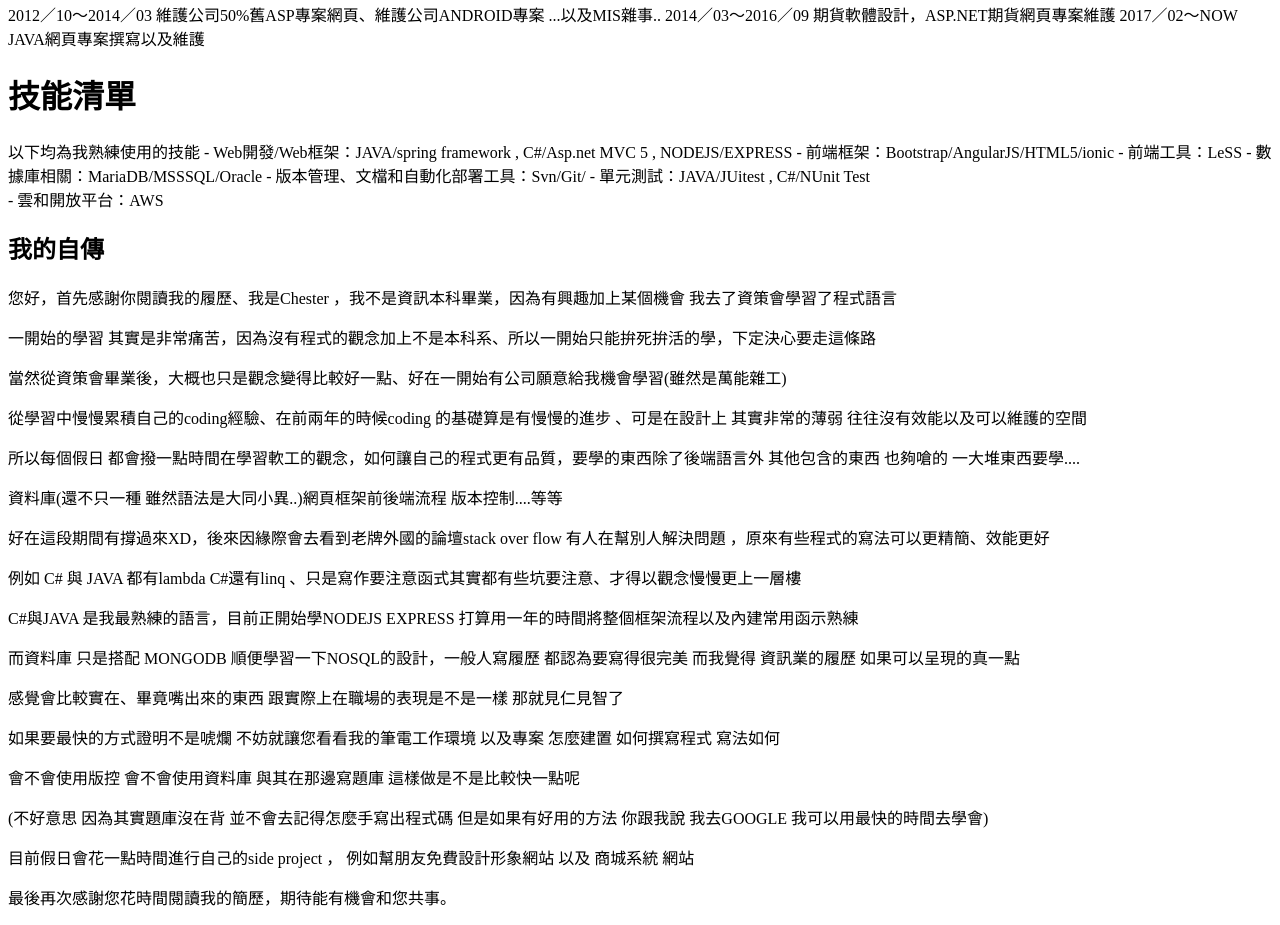
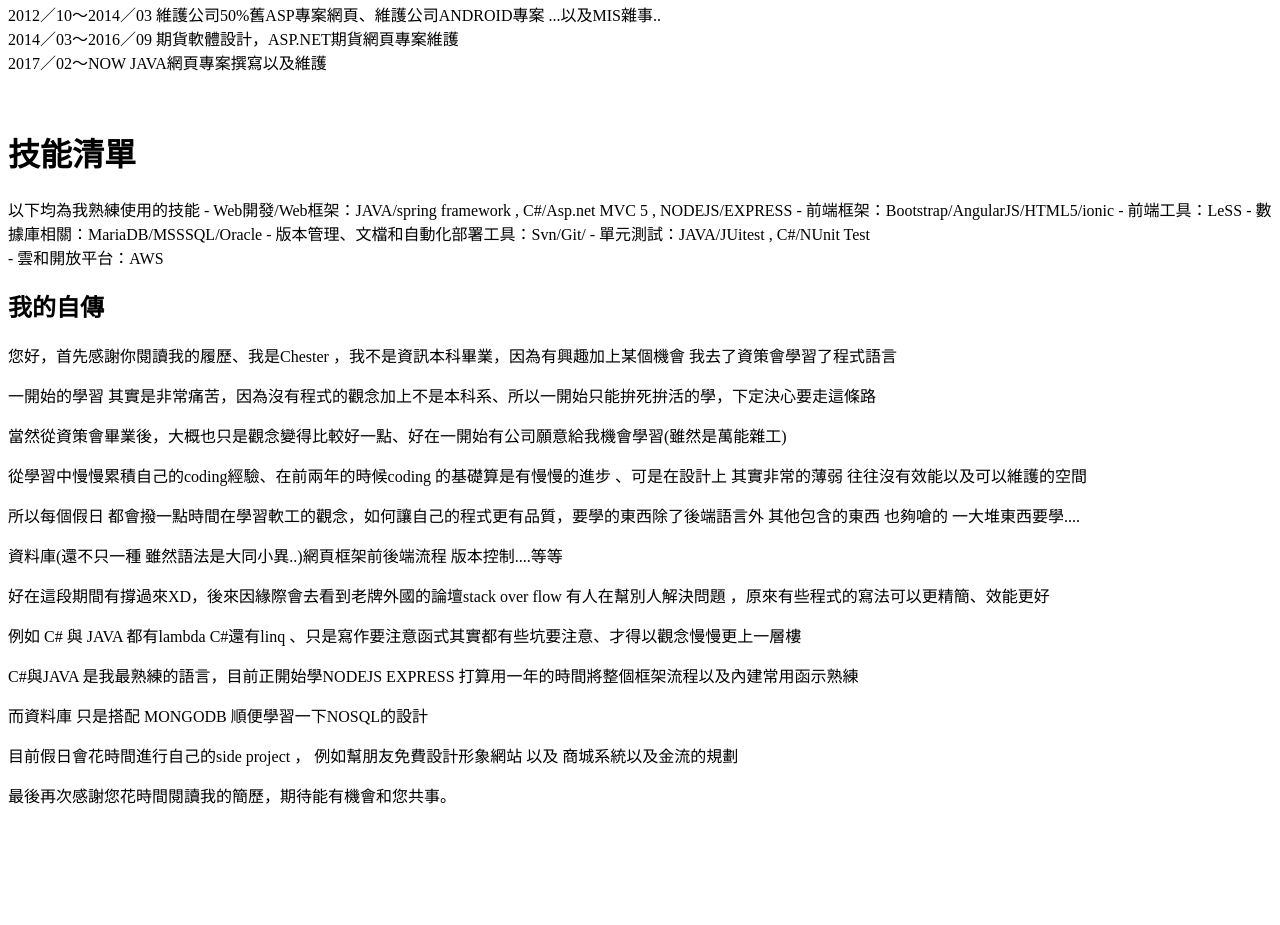
Before and after one commit to Chester1480/-, a plain HTML site: page index.html in a window 1280 px wide. Shown: the part 746-1671 px from the top of the page. After the commit the page ends 1569 px from the top, so only its background shows below. Drawn offline with Linux system fonts and the light colour scheme.

Commit message:
Update index.html

```diff
--- a/index.html
+++ b/index.html
@@ -12,9 +12,9 @@
 
 <h1>工作經歷</h1>
 
-<p>2012／10～2014／03  維護公司50%舊ASP專案網頁、維護公司ANDROID專案 ...以及MIS雜事..
-2014／03～2016／09  期貨軟體設計，ASP.NET期貨網頁專案維護
-2017／02～NOW       JAVA網頁專案撰寫以及維護</p>
+<p>2012／10～2014／03  維護公司50%舊ASP專案網頁、維護公司ANDROID專案 ...以及MIS雜事..<br>
+2014／03～2016／09  期貨軟體設計，ASP.NET期貨網頁專案維護<br>
+2017／02～NOW       JAVA網頁專案撰寫以及維護</p><br>
 
 <h1>技能清單</h1>
 
@@ -46,16 +46,8 @@
 
 <p>C#與JAVA 是我最熟練的語言，目前正開始學NODEJS EXPRESS 打算用一年的時間將整個框架流程以及內建常用函示熟練</p>
 
-<p>而資料庫 只是搭配 MONGODB 順便學習一下NOSQL的設計，一般人寫履歷 都認為要寫得很完美 而我覺得 資訊業的履歷 如果可以呈現的真一點</p>
+<p>而資料庫 只是搭配 MONGODB 順便學習一下NOSQL的設計</p>
 
-<p>感覺會比較實在、畢竟嘴出來的東西 跟實際上在職場的表現是不是一樣 那就見仁見智了 </p>
-
-<p>如果要最快的方式證明不是唬爛 不妨就讓您看看我的筆電工作環境 以及專案 怎麼建置 如何撰寫程式  寫法如何 </p>
-
-<p>會不會使用版控 會不會使用資料庫 與其在那邊寫題庫 這樣做是不是比較快一點呢 </p>
-
-<p>(不好意思 因為其實題庫沒在背 並不會去記得怎麼手寫出程式碼 但是如果有好用的方法 你跟我說 我去GOOGLE 我可以用最快的時間去學會)</p>
-
-<p>目前假日會花一點時間進行自己的side project ， 例如幫朋友免費設計形象網站 以及 商城系統 網站</p>
+<p>目前假日會花時間進行自己的side project ， 例如幫朋友免費設計形象網站 以及 商城系統以及金流的規劃</p>
 
 <p>最後再次感謝您花時間閱讀我的簡歷，期待能有機會和您共事。</p>
```
